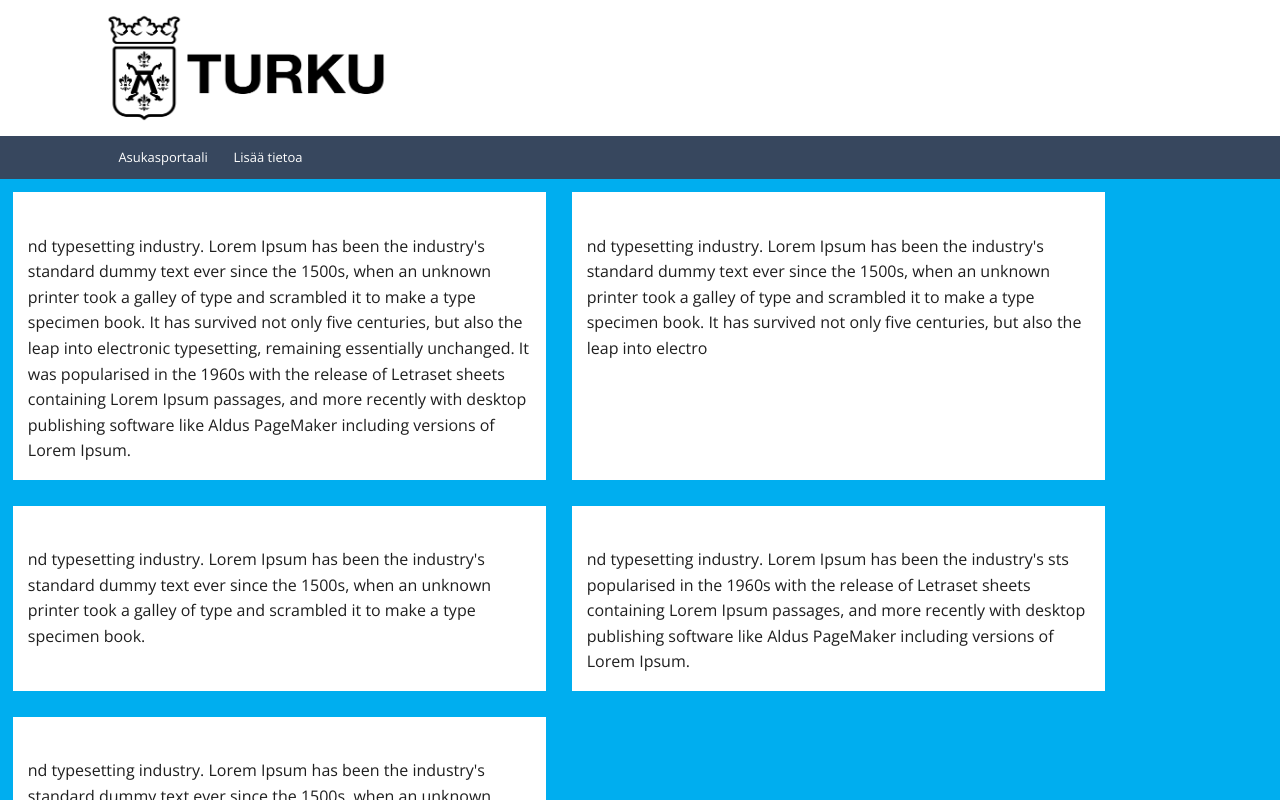
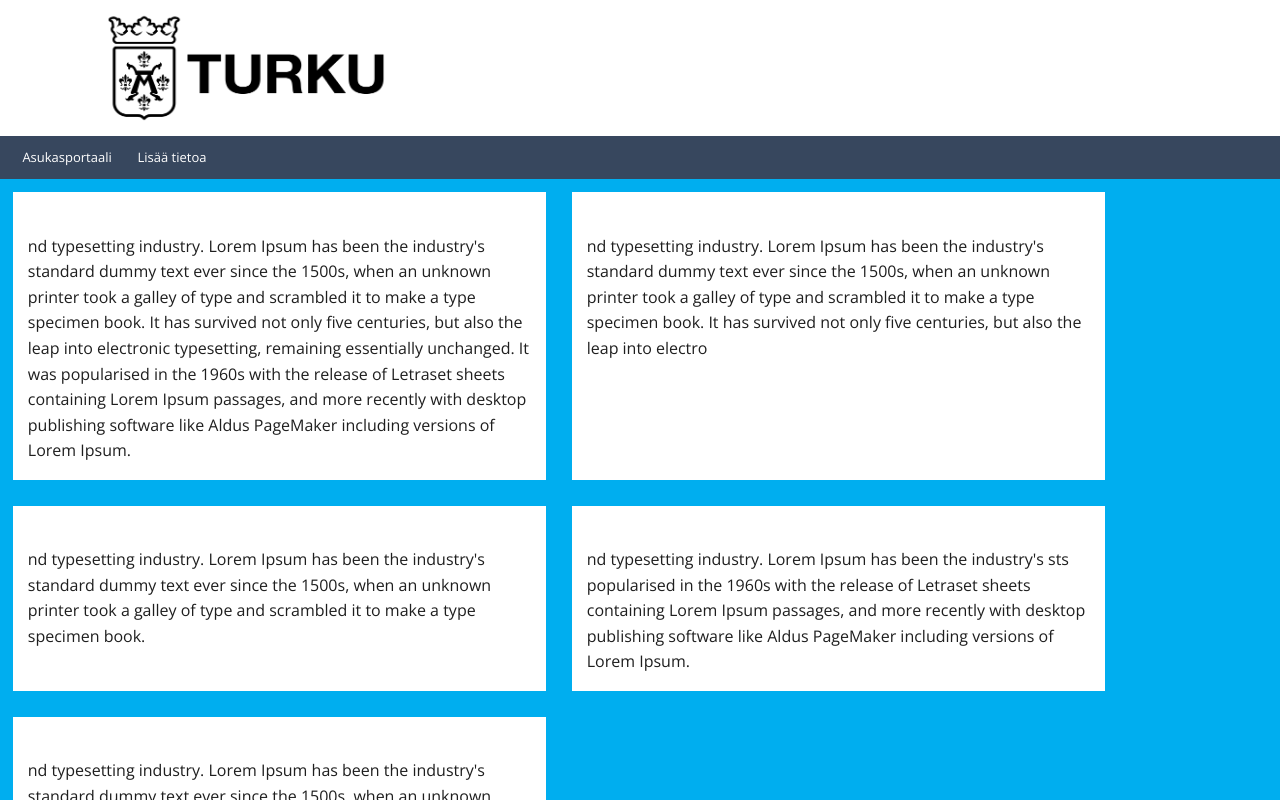
Before and after one commit to codepointtku/residentportal, a React (Create React App) app: page / in a window 1280 px wide. Shown: the top 800 px of the page. Built offline with nearby package versions, Linux system fonts and the light colour scheme.

Commit message:
Update App.scss

```diff
--- a/src/App.scss
+++ b/src/App.scss
@@ -428,6 +428,13 @@ a.navbar-brand img {
   margin-right: 0.6rem;
 }
 
+.navmenu {
+  background-color: var(--primary-color);
+  color: var(--light-color);
+  font-size: small;
+  padding: 0.7rem;
+}
+
 /* Mobile Styles */
 @media (max-width: 700px) {
   .hide-sm {
@@ -590,13 +597,10 @@ a.navbar-brand img {
   height: 200px;
 }
 
-.navmenu {
-  background-color: var(--primary-color);
-  color: var(--light-color);
-  font-size: small;
-  padding: 0.7rem;
+// Navbar
+
+// Navbarin komponentti Topnav
+
+.nav navbar-nav navbar-right {
+  color: var(--dark-color);
 }
-
-.navlinks {
-  margin-left: 6rem;
-}
```
